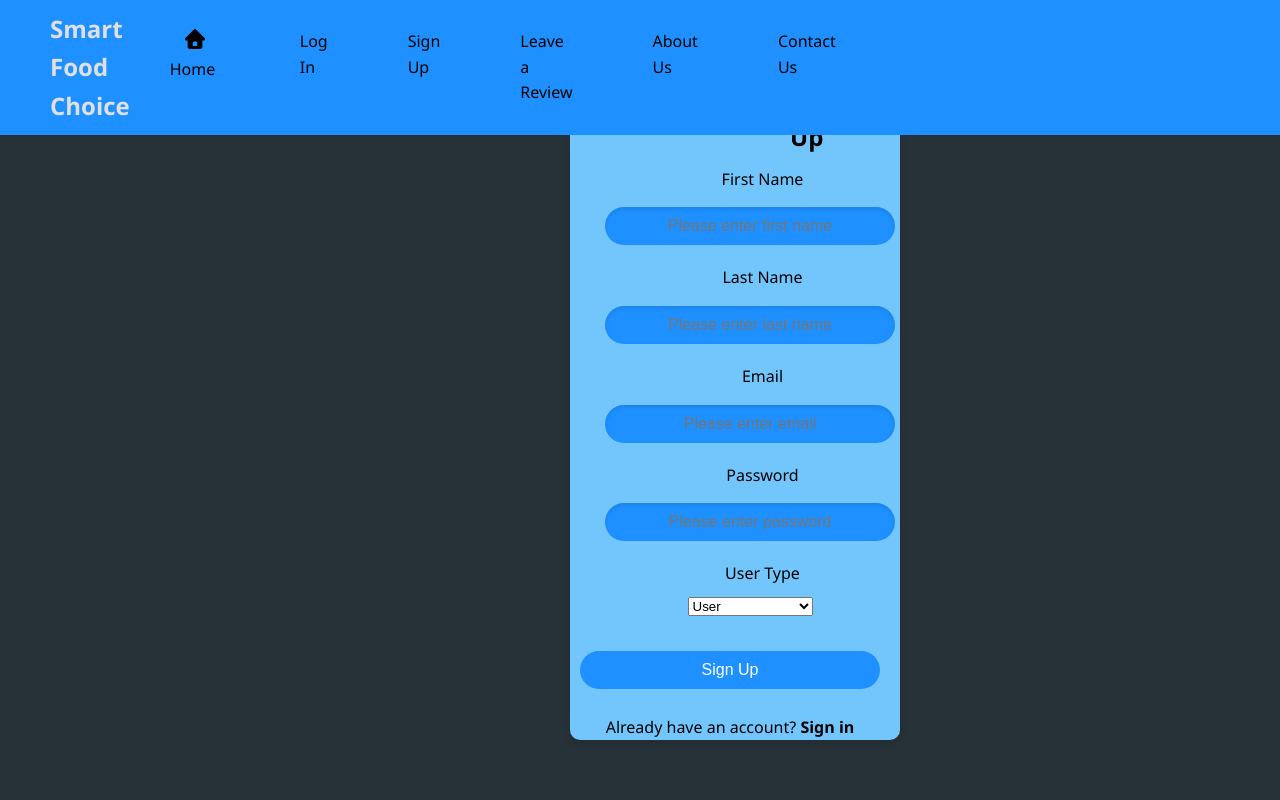
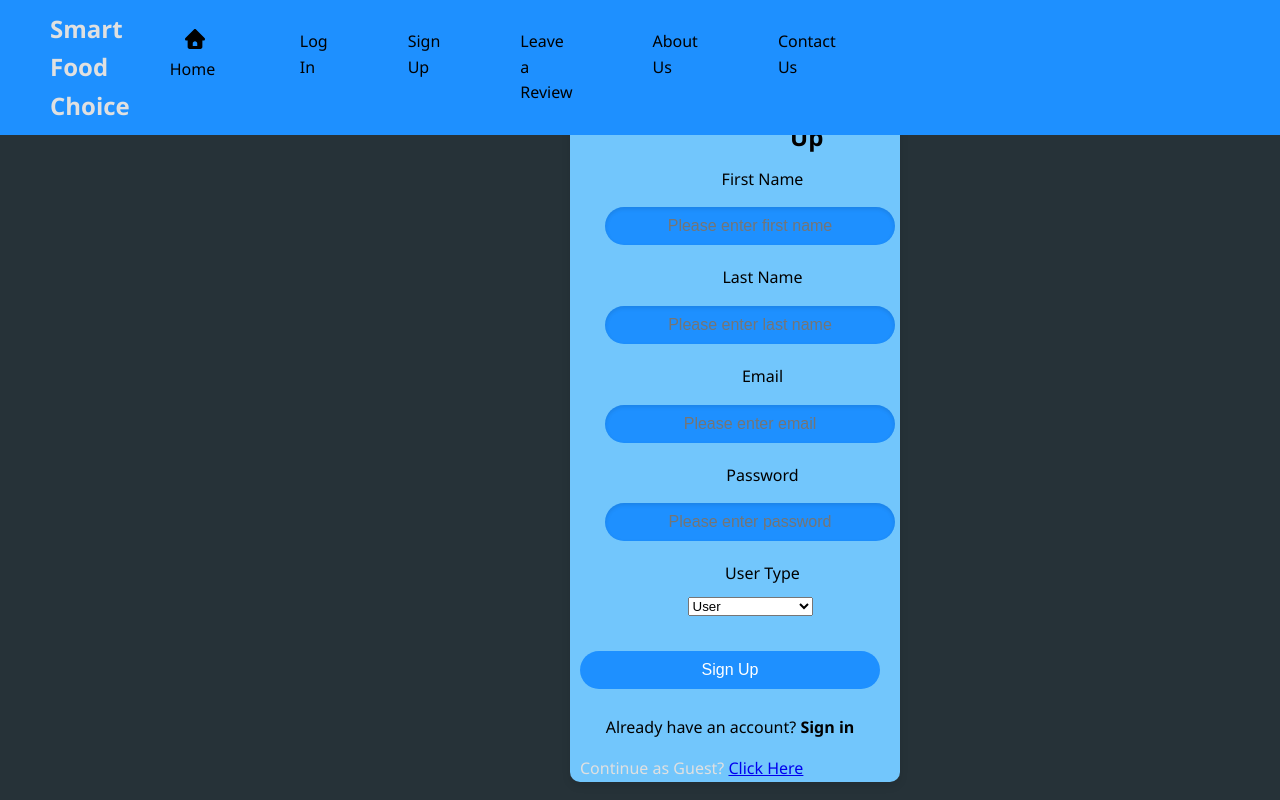
Before and after one commit to howyin/MySmartFoodChoice-React, a React (Vite) app: page /SignUp in a window 1280 px wide. Built offline with nearby package versions, Linux system fonts and the light colour scheme.

Commit message:
Added Guest Page and hyperlink
Login Page still not working
Hyperlink works
Export work for guest

```diff
--- a/src/App.jsx
+++ b/src/App.jsx
@@ -6,6 +6,7 @@ import AboutUs from './Pages/AboutUs.jsx';
 import ContactUs from './Pages/ContactUs.jsx';
 import HomeSignInPage from './AuthenticationPage/HomeSignInPage.jsx';
 import HomeSignUpPage from './AuthenticationPage/HomeSignUpPage.jsx';
+import Guest from './Pages/Guest.jsx';
 
 /* don't delete this import */
 import './App.css';
@@ -23,8 +24,9 @@ function App()
         <Route path = "/ReviewForm" element={<ReviewForm />} />
         <Route path = "/AboutUs" element={<AboutUs />} />
         <Route path = "/ContactUs" element={<ContactUs />} />
+        <Route path="/SignIn" element={<HomeSignInPage />} />
         <Route path="/SignUp" element={<HomeSignUpPage />} />
-        <Route path="/SignIn" element={<HomeSignInPage />} />
+        <Route path="/Guest" element={<Guest />} />
 
         {/* Add more routes as needed */}
       </Routes>
--- a/src/AuthenticationPage/SignUpForm.jsx
+++ b/src/AuthenticationPage/SignUpForm.jsx
@@ -3,7 +3,7 @@ import { createUserWithEmailAndPassword } from 'firebase/auth';
 import { doc, setDoc } from 'firebase/firestore';
 import { auth, db } from '../Firebase/Firebase'; // Adjust this import path to where your Firebase config and instances are defined
 import './SignUpForm.css'; // Ensure the CSS file is correctly linked
-import { useNavigate } from 'react-router-dom';
+import { useNavigate, Link  } from 'react-router-dom';
 
 function SignUpForm() {
   const [email, setEmail] = useState('');
@@ -108,6 +108,7 @@ function SignUpForm() {
         <button className="button" type="submit">Sign Up</button>
       </form>
       <p className="signup-link">Already have an account? <a href="/signin">Sign in</a></p>
+      <p className="guest-link">Continue as Guest? <Link to="/guest">Click Here</Link></p>
     </div>
   );
 }
--- a/src/LandingPage/HomePage.jsx
+++ b/src/LandingPage/HomePage.jsx
@@ -6,6 +6,7 @@ import Video from "./Video";
 import Review from "./Review";
 import Avatar from "./Avatar";
 import Title from "./Title";
+
 
 export const HomePage = () =>
 {
--- /dev/null
+++ b/src/Pages/Guest.jsx
@@ -0,0 +1,8 @@
+import React from 'react';
+import './Guest.css';
+
+function Guest() {
+  return <></>; // Empty JSX element
+}
+
+export default Guest;
```
Also changed, not shown: src/Pages/Guest.css (added).
